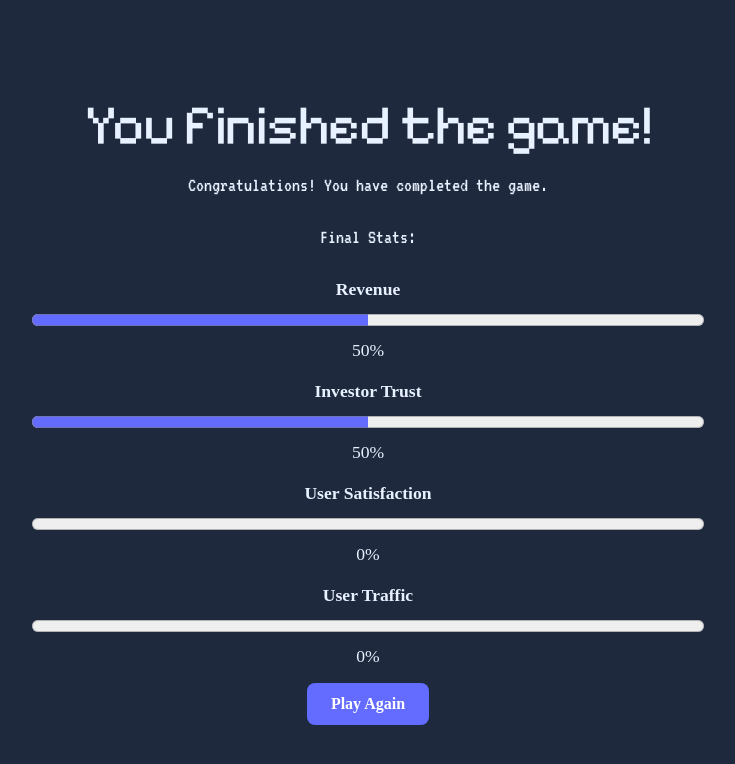
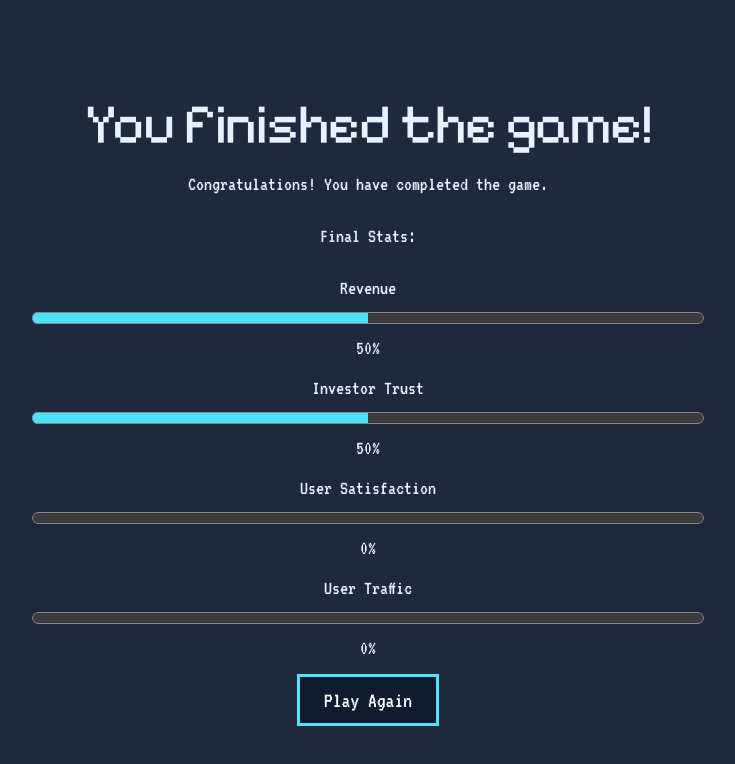
Before and after one commit to yan-74/CART-211, a React (Vite) app in the folder FINAL_PROJECT/: page /CART-211/final_project/finish in a window 1280 px wide. Shown: the top 764 px of the page, without its empty margins (272-1007 px from the left). Built offline with nearby package versions, Linux system fonts and the light colour scheme.

Commit message:
Add button styling & colors

```diff
--- a/FINAL_PROJECT/src/components/Finish.css
+++ b/FINAL_PROJECT/src/components/Finish.css
@@ -34,42 +34,44 @@
 
 .finish-stat label {
     grid-column: 1;
-    font-size: 1.1rem;
-    font-weight: 600;
+    font-size: 20px;
     text-align: center;
     color: #e8f1ff;
+    font-family: "VT323", monospace;
+    font-weight: 400;
+    font-style: normal;
 }
 
 .finish-stat progress {
     width: 100%;
     height: 1.5rem;
     grid-column: 1;
-    accent-color: #646cff;
+    accent-color: #4de3ff;
 }
 
 .finish-stat span {
     grid-column: 1;
-    font-size: 1.1rem;
+    font-size: 20px;
     text-align: center;
     color: #e8f1ff;
+    font-family: "VT323", monospace;
+    font-weight: 400;
+    font-style: normal;
 }
 
 .finish-page a {
     padding: 0.75rem 1.5rem;
-    border-radius: 0.5rem;
-    background-color: #646cff;
+    border: 3px solid #4de3ff;
+    background-color: #0f1b2f;
     color: #fff;
-    font-weight: 600;
+    font-weight: 400;
     text-decoration: none;
-    /*transition: background-color 0.2s ease, transform 0.2s ease;*/
-}
-/*
-.finish-page a:hover {
-    background-color: #535bf2;
-    transform: translateY(-2px);
+    font-family: "VT323", monospace;
+    font-style: normal;
+    font-size: 22px;
 }
 
-.finish-page a:focus-visible {
-    outline: 3px solid #aeb2ff;
-    outline-offset: 3px;
-}*/
+.finish-page a:hover {
+    border-color: #ff5d8f;
+    transform: translateY(-1px);
+}
--- a/FINAL_PROJECT/src/components/Scenario.css
+++ b/FINAL_PROJECT/src/components/Scenario.css
@@ -45,13 +45,17 @@
 .stat label {
     font-weight: 600;
     color: #e8f1ff;
+    font-family: "VT323", monospace;
+    font-weight: 400;
+    font-style: normal;
+    font-size: 20px;
 }
 
 .stat progress {
     width: 100%;
     height: 0.75rem;
     grid-column: 1;
-    accent-color: #646cff;
+    accent-color: #4de3ff;
 }
 
 .stat span {
@@ -60,6 +64,9 @@
     min-width: 2.5rem;
     text-align: right;
     color: #e8f1ff;
+    font-family: "VT323", monospace;
+    font-weight: 400;
+    font-style: normal;
 }
 
 
@@ -103,23 +110,20 @@
 
 .scenario-page a {
     padding: 0.75rem 1.5rem;
-    border-radius: 0.5rem;
-    background-color: #646cff;
+    border: 3px solid #4de3ff;
+    background-color: #0f1b2f;
     color: #fff;
-    font-weight: 600;
     text-decoration: none;
-    /*transition: background-color 0.2s ease, transform 0.2s ease;*/
-}
-/*
-.scenario-page a:hover {
-    background-color: #535bf2;
-    transform: translateY(-2px);
+    font-weight: 400;
+    font-family: "VT323", monospace;
+    font-style: normal;
+    font-size: 17px;
 }
 
-.scenario-page a:focus-visible {
-    outline: 3px solid #aeb2ff;
-    outline-offset: 3px;
-}*/
+.scenario-page a:hover {
+    border-color: #ff5d8f;
+    transform: translateY(-1px);
+}
 
 @media (max-width: 700px) {
     .answers {
--- a/FINAL_PROJECT/src/components/Start.css
+++ b/FINAL_PROJECT/src/components/Start.css
@@ -20,20 +20,17 @@
 
 .start-page a {
     padding: 0.75rem 1.5rem;
-    border-radius: 0.5rem;
-    background-color: #646cff;
+    border: 3px solid #4de3ff;
+    background-color: #0f1b2f;
     color: #fff;
-    font-weight: 600;
     text-decoration: none;
-    /*transition: background-color 0.2s ease, transform 0.2s ease;*/
-}
-/*
-.start-page a:hover {
-    background-color: #535bf2;
-    transform: translateY(-2px);
+    font-weight: 400;
+    font-family: "VT323", monospace;
+    font-style: normal;
+    font-size: 22px;
 }
 
-.start-page a:focus-visible {
-    outline: 3px solid #aeb2ff;
-    outline-offset: 3px;
-}*/
+.start-page a:hover {
+    border-color: #ff5d8f;
+    transform: translateY(-1px);
+}
```
